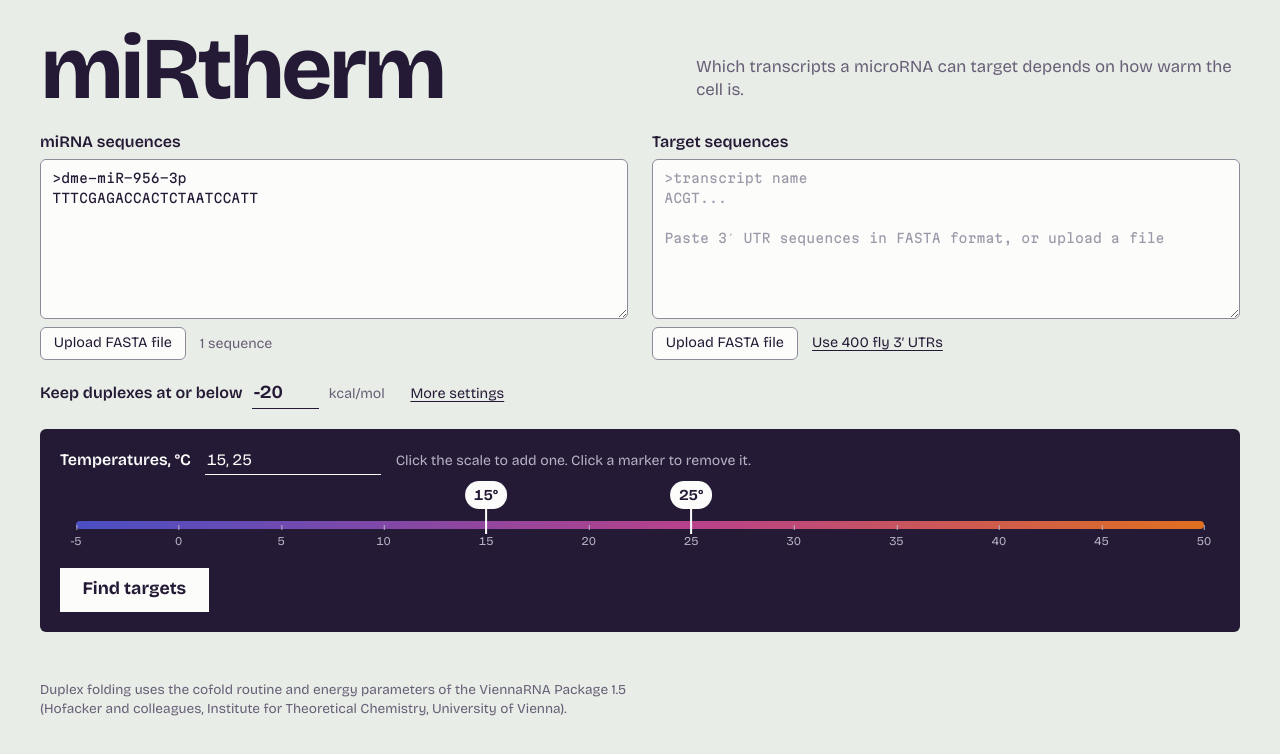
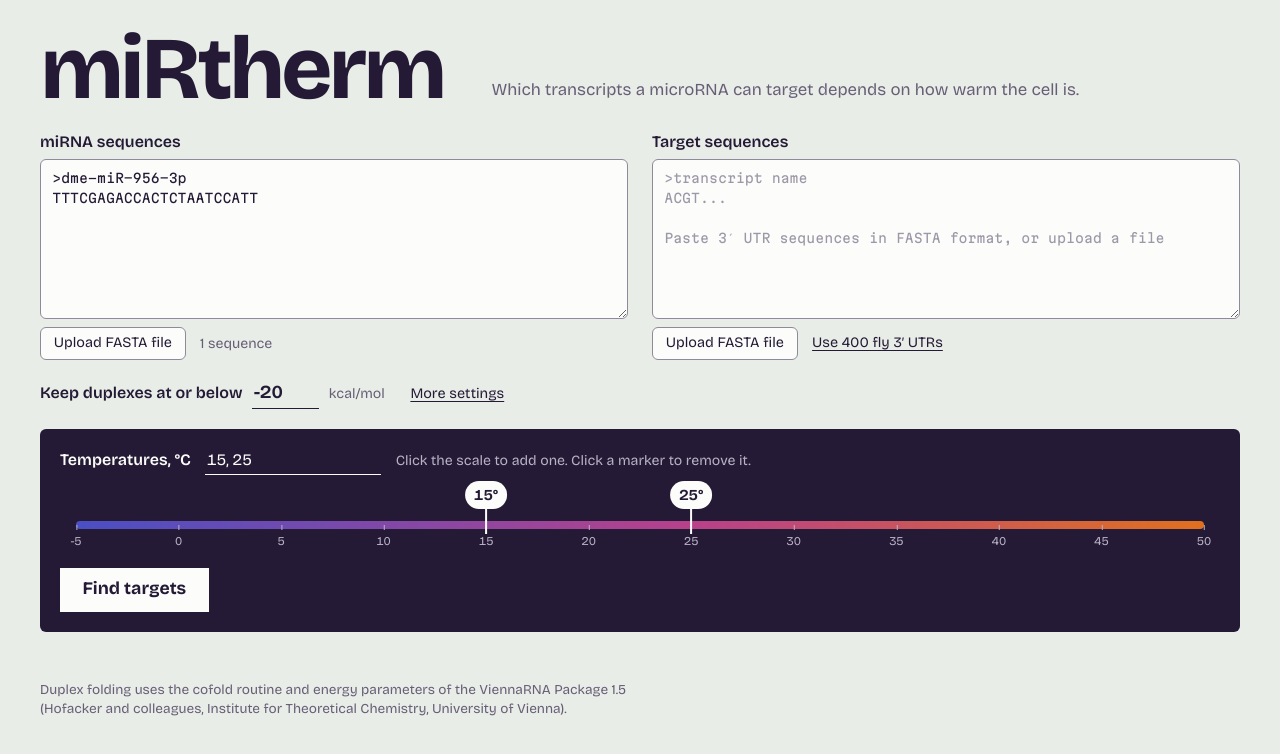
Before and after one commit to BiggarLab/miRtherm, a plain HTML site: page docs/index.html in a window 1280 px wide. Drawn offline with Linux system fonts and the light colour scheme.

Commit message:
Keep the masthead line on one line on wide screens
Co-Authored-By: Claude Fable 5.2 <noreply@anthropic.com>
Claude-Session: https://claude.ai/code/session_018KBvgC7nBg5khBGp1DZ9iy

```diff
--- a/docs/style.css
+++ b/docs/style.css
@@ -39,7 +39,7 @@ button, input, select, textarea { font: inherit; color: inherit; }
 :focus-visible { outline: 3px solid var(--cold); outline-offset: 2px; }
 
 /* masthead */
-.mast { display: grid; grid-template-columns: auto minmax(0, 34rem); gap: 1rem 3rem; align-items: end; padding: 2rem 2.5rem 1.5rem; }
+.mast { display: grid; grid-template-columns: auto minmax(0, 1fr); gap: 1rem 3rem; align-items: end; padding: 2rem 2.5rem 1.5rem; }
 .mast h1 { font-size: clamp(3rem, 8vw, 5.5rem); font-weight: 750; letter-spacing: -0.045em; line-height: 0.85; font-stretch: 85%; }
 .mast p { color: var(--soft); font-size: 1.05rem; padding-bottom: 0.3rem; }
 
@@ -200,6 +200,9 @@ table.sites { width: 100%; border-collapse: collapse; font-size: 0.9rem; font-va
 
 footer { margin: 3rem 2.5rem 2rem; color: var(--soft); font-size: 0.85rem; max-width: 70ch; }
 
+@media (min-width: 1100px) {
+  .mast p { white-space: nowrap; }
+}
 @media (max-width: 900px) {
   .mast { grid-template-columns: 1fr; padding: 1.5rem 1.1rem 1rem; }
   #setup, main, footer { margin-left: 1.1rem; margin-right: 1.1rem; }
```
